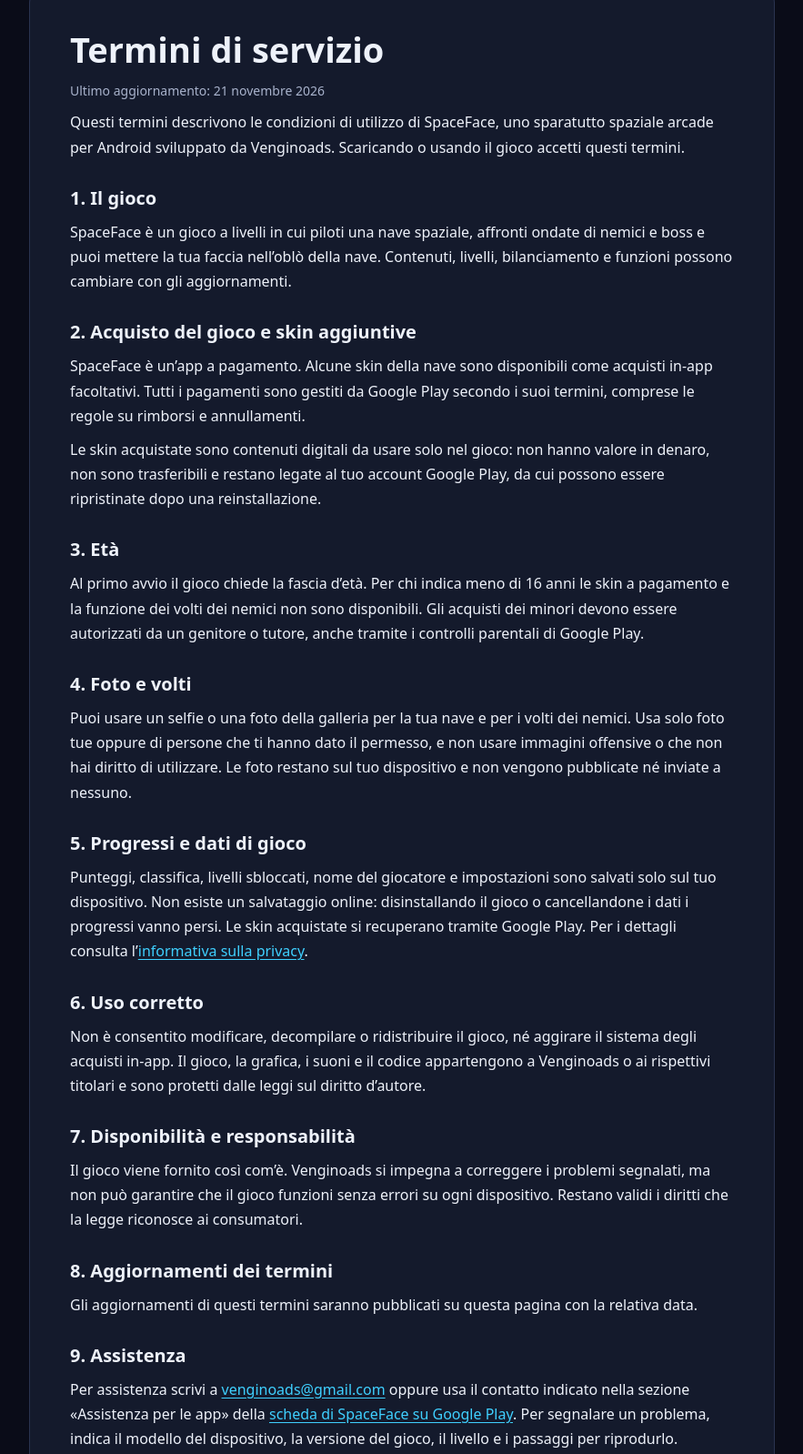
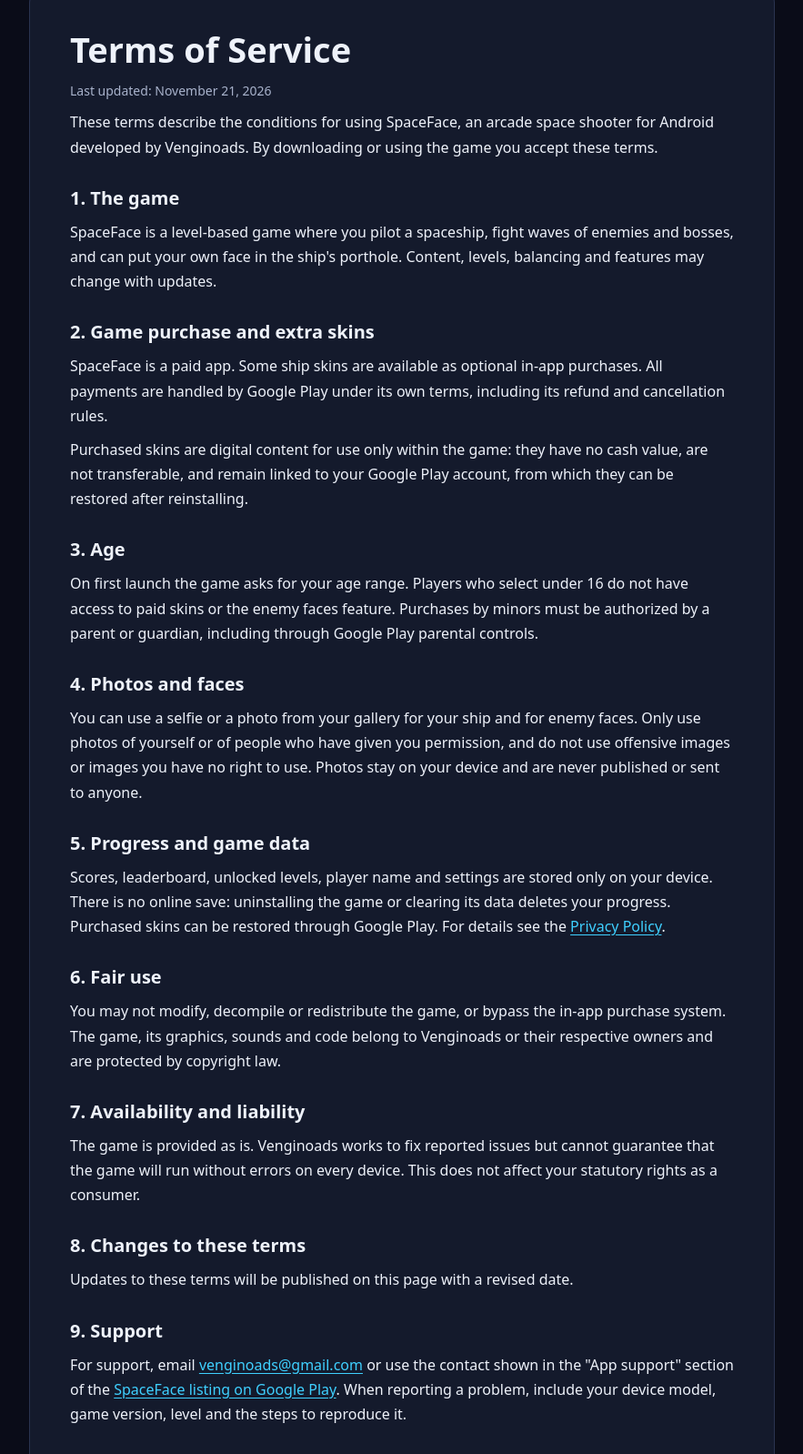
Before and after one commit to ingEnricoGiorgi/ingenricogiorgi.github.io, a plain HTML site: page termini-di-servizio/spaceface.html in a window 1280 px wide. Shown: the part 118-1716 px from the top of the page at 91% size, without its empty margins (198-1081 px from the left). Drawn offline with Linux system fonts and the light colour scheme.

Commit message:
Translate terms of service from Italian to English

```diff
--- a/termini-di-servizio/spaceface.html
+++ b/termini-di-servizio/spaceface.html
@@ -1,10 +1,10 @@
 <!DOCTYPE html>
-<html lang="it">
+<html lang="en">
 <head>
   <meta charset="UTF-8">
   <meta name="viewport" content="width=device-width, initial-scale=1">
-  <meta name="description" content="Termini di servizio di SpaceFace, lo sparatutto spaziale arcade per Android in cui metti la tua faccia nella nave.">
-  <title>Termini di servizio — SpaceFace</title>
+  <meta name="description" content="Terms of Service for SpaceFace, the Android arcade space shooter where you put your face in the ship.">
+  <title>Terms of Service — SpaceFace</title>
   <style>
     :root {
       color-scheme: dark;
@@ -89,98 +89,95 @@
   </header>
 
   <main class="container">
-    <h1>Termini di servizio</h1>
+    <h1>Terms of Service</h1>
     <p class="updated">
-      Ultimo aggiornamento: <time datetime="2026-11-21">21 novembre 2026</time>
+      Last updated: <time datetime="2026-11-21">November 21, 2026</time>
     </p>
 
     <p>
-      Questi termini descrivono le condizioni di utilizzo di SpaceFace,
-      uno sparatutto spaziale arcade per Android sviluppato da Venginoads.
-      Scaricando o usando il gioco accetti questi termini.
+      These terms describe the conditions for using SpaceFace, an arcade
+      space shooter for Android developed by Venginoads. By downloading
+      or using the game you accept these terms.
     </p>
 
-    <h2>1. Il gioco</h2>
+    <h2>1. The game</h2>
     <p>
-      SpaceFace è un gioco a livelli in cui piloti una nave spaziale,
-      affronti ondate di nemici e boss e puoi mettere la tua faccia
-      nell’oblò della nave. Contenuti, livelli, bilanciamento e funzioni
-      possono cambiare con gli aggiornamenti.
+      SpaceFace is a level-based game where you pilot a spaceship, fight
+      waves of enemies and bosses, and can put your own face in the
+      ship's porthole. Content, levels, balancing and features may change
+      with updates.
     </p>
 
-    <h2>2. Acquisto del gioco e skin aggiuntive</h2>
+    <h2>2. Game purchase and extra skins</h2>
     <p>
-      SpaceFace è un’app a pagamento. Alcune skin della nave sono
-      disponibili come acquisti in-app facoltativi. Tutti i pagamenti
-      sono gestiti da Google Play secondo i suoi termini, comprese le
-      regole su rimborsi e annullamenti.
+      SpaceFace is a paid app. Some ship skins are available as optional
+      in-app purchases. All payments are handled by Google Play under its
+      own terms, including its refund and cancellation rules.
     </p>
     <p>
-      Le skin acquistate sono contenuti digitali da usare solo nel gioco:
-      non hanno valore in denaro, non sono trasferibili e restano legate
-      al tuo account Google Play, da cui possono essere ripristinate
-      dopo una reinstallazione.
+      Purchased skins are digital content for use only within the game:
+      they have no cash value, are not transferable, and remain linked to
+      your Google Play account, from which they can be restored after
+      reinstalling.
     </p>
 
-    <h2>3. Età</h2>
+    <h2>3. Age</h2>
     <p>
-      Al primo avvio il gioco chiede la fascia d’età. Per chi indica
-      meno di 16 anni le skin a pagamento e la funzione dei volti dei
-      nemici non sono disponibili. Gli acquisti dei minori devono essere
-      autorizzati da un genitore o tutore, anche tramite i controlli
-      parentali di Google Play.
+      On first launch the game asks for your age range. Players who
+      select under 16 do not have access to paid skins or the enemy faces
+      feature. Purchases by minors must be authorized by a parent or
+      guardian, including through Google Play parental controls.
     </p>
 
-    <h2>4. Foto e volti</h2>
+    <h2>4. Photos and faces</h2>
     <p>
-      Puoi usare un selfie o una foto della galleria per la tua nave e
-      per i volti dei nemici. Usa solo foto tue oppure di persone che
-      ti hanno dato il permesso, e non usare immagini offensive o che
-      non hai diritto di utilizzare. Le foto restano sul tuo dispositivo
-      e non vengono pubblicate né inviate a nessuno.
+      You can use a selfie or a photo from your gallery for your ship and
+      for enemy faces. Only use photos of yourself or of people who have
+      given you permission, and do not use offensive images or images you
+      have no right to use. Photos stay on your device and are never
+      published or sent to anyone.
     </p>
 
-    <h2>5. Progressi e dati di gioco</h2>
+    <h2>5. Progress and game data</h2>
     <p>
-      Punteggi, classifica, livelli sbloccati, nome del giocatore e
-      impostazioni sono salvati solo sul tuo dispositivo. Non esiste un
-      salvataggio online: disinstallando il gioco o cancellandone i dati
-      i progressi vanno persi. Le skin acquistate si recuperano tramite
-      Google Play. Per i dettagli consulta
-      l’<a href="https://ingenricogiorgi.github.io/privacy/spaceface/">informativa sulla privacy</a>.
+      Scores, leaderboard, unlocked levels, player name and settings are
+      stored only on your device. There is no online save: uninstalling
+      the game or clearing its data deletes your progress. Purchased
+      skins can be restored through Google Play. For details see the
+      <a href="https://ingenricogiorgi.github.io/privacy/spaceface/">Privacy Policy</a>.
     </p>
 
-    <h2>6. Uso corretto</h2>
+    <h2>6. Fair use</h2>
     <p>
-      Non è consentito modificare, decompilare o ridistribuire il gioco,
-      né aggirare il sistema degli acquisti in-app. Il gioco, la grafica,
-      i suoni e il codice appartengono a Venginoads o ai rispettivi
-      titolari e sono protetti dalle leggi sul diritto d’autore.
+      You may not modify, decompile or redistribute the game, or bypass
+      the in-app purchase system. The game, its graphics, sounds and code
+      belong to Venginoads or their respective owners and are protected
+      by copyright law.
     </p>
 
-    <h2>7. Disponibilità e responsabilità</h2>
+    <h2>7. Availability and liability</h2>
     <p>
-      Il gioco viene fornito così com’è. Venginoads si impegna a
-      correggere i problemi segnalati, ma non può garantire che il gioco
-      funzioni senza errori su ogni dispositivo. Restano validi i diritti
-      che la legge riconosce ai consumatori.
+      The game is provided as is. Venginoads works to fix reported
+      issues but cannot guarantee that the game will run without errors
+      on every device. This does not affect your statutory rights as a
+      consumer.
     </p>
 
-    <h2>8. Aggiornamenti dei termini</h2>
+    <h2>8. Changes to these terms</h2>
     <p>
-      Gli aggiornamenti di questi termini saranno pubblicati su questa
-      pagina con la relativa data.
+      Updates to these terms will be published on this page with a
+      revised date.
     </p>
 
-    <h2>9. Assistenza</h2>
+    <h2>9. Support</h2>
     <p>
-      Per assistenza scrivi a
+      For support, email
       <a href="mailto:venginoads@gmail.com">venginoads@gmail.com</a>
-      oppure usa il contatto indicato nella sezione «Assistenza per le app» della
+      or use the contact shown in the "App support" section of the
       <a href="https://play.google.com/store/apps/details?id=com.venginoads.spaceface">
-        scheda di SpaceFace su Google Play</a>.
-      Per segnalare un problema, indica il modello del dispositivo,
-      la versione del gioco, il livello e i passaggi per riprodurlo.
+        SpaceFace listing on Google Play</a>.
+      When reporting a problem, include your device model, game version,
+      level and the steps to reproduce it.
     </p>
   </main>
 
```
